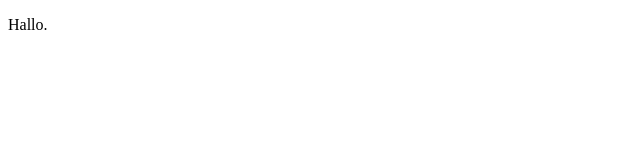
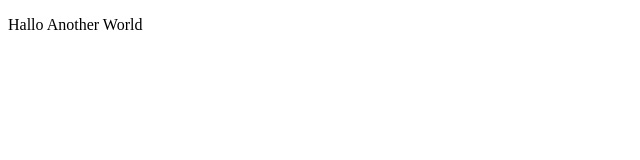
Before and after one commit to thefoodiee/repo-anyar, a plain HTML site: page index.html in a window 1280 px wide. Shown: the whole page, without its empty margins (0-640 px from the left). Drawn offline with Linux system fonts and the light colour scheme.

Commit message:
update index.html

```diff
--- a/index.html
+++ b/index.html
@@ -4,6 +4,6 @@
         <title>test</title>
     </head>
     <body>
-        <p>Hallo.</p>
+        <p>Hallo Another World</p>
     </body>
 </html>
```
